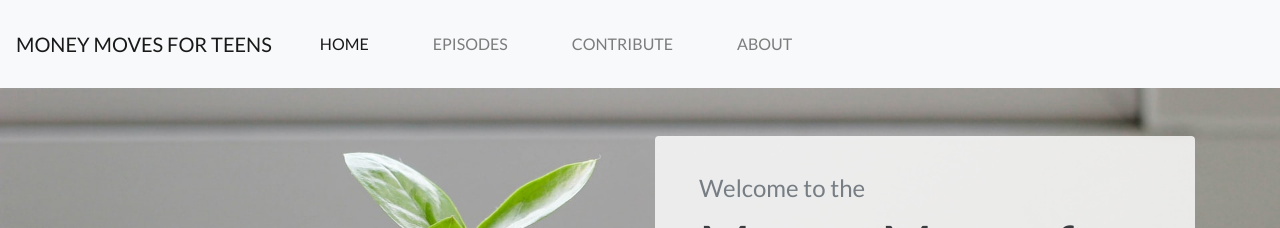
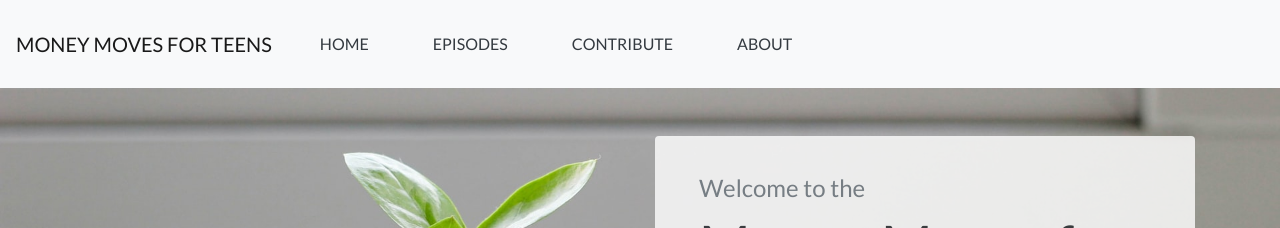
Before and after one commit to tslevy/mm4t-site, a Jekyll site: the page built from index.md, in a window 1280 px wide. Shown: the top 228 px of the page. Built offline with Jekyll 4.4.1, drawn with Linux system fonts in a browser that asks for light colours.

Commit message:
darker text for navbar

```diff
--- a/_includes/navbar.html
+++ b/_includes/navbar.html
@@ -5,17 +5,17 @@
   </button>
   <div class="collapse navbar-collapse" id="navbarNav">
     <ul class="navbar-nav">
-      <li class="nav-item px-4 active">
-        <a class="nav-link" href="#">Home</a>
+      <li class="nav-item px-4">
+        <a class="nav-link text-dark" href="{{site.baseurl}}/">Home</a>
       </li>
       <li class="nav-item px-4">
-        <a class="nav-link" href="episodes">Episodes</a>
+        <a class="nav-link text-dark" href="episodes">Episodes</a>
       </li>
       <li class="nav-item px-4">
-        <a class="nav-link" href="contribute">Contribute</a>
+        <a class="nav-link text-dark" href="contribute">Contribute</a>
       </li>
       <li class="nav-item px-4">
-        <a class="nav-link" href="contribute">About</a>
+        <a class="nav-link text-dark" href="contribute">About</a>
       </li>
     </ul>
   </div>
```
